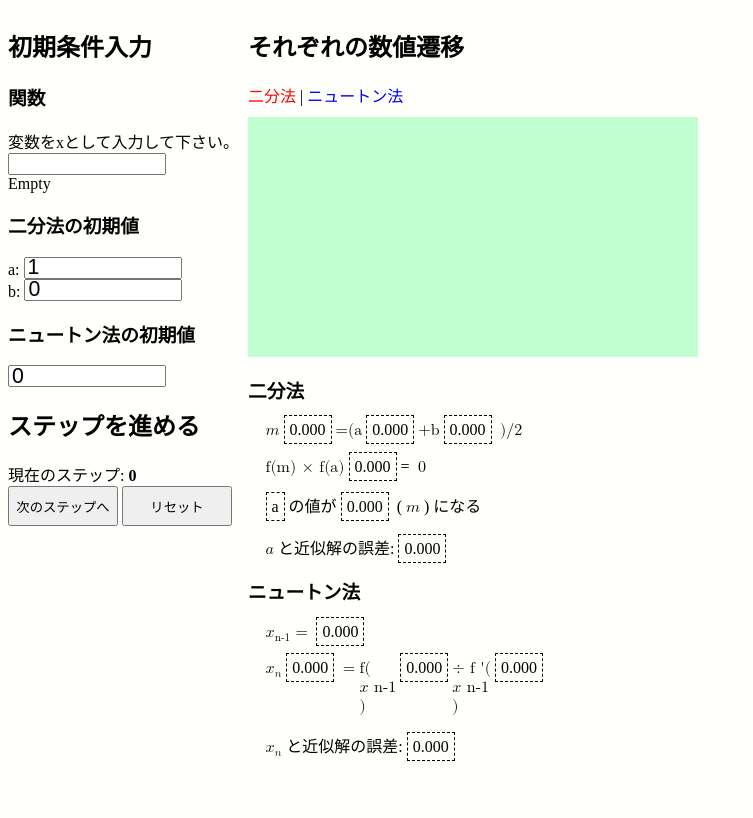
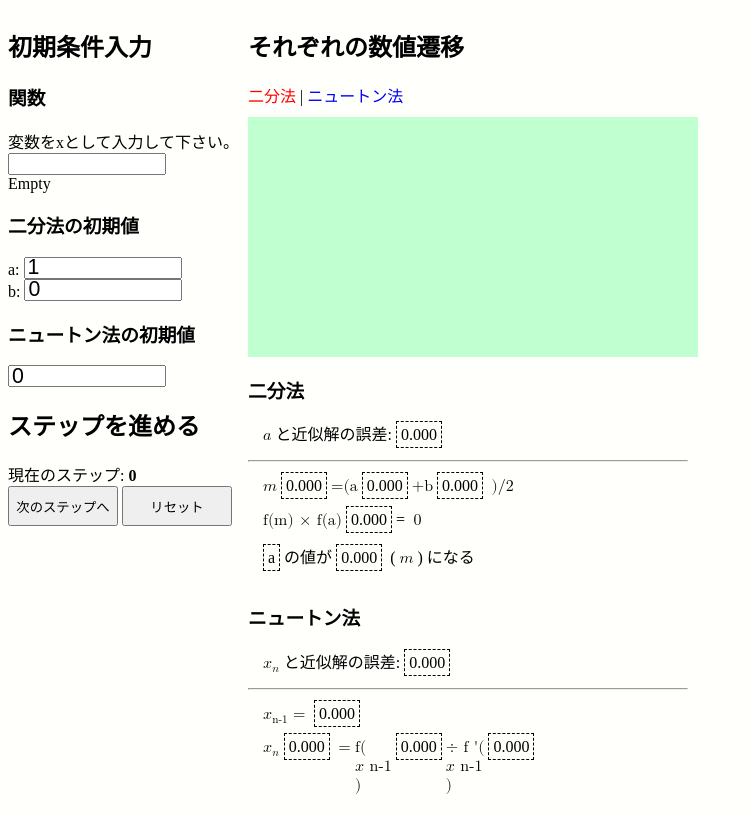
Before and after one commit to logica0419/num-cal, a plain HTML site: page index.html in a window 1280 px wide. Shown: the whole page, without its empty margins (0-753 px from the left). Drawn offline with nearby package versions, Linux system fonts and the light colour scheme; some packages are replaced by stand-ins of ours.

Commit message:
fix layout

```diff
--- a/index.html
+++ b/index.html
@@ -61,6 +61,12 @@
 
         <h3>二分法</h3>
         <div class="formula">
+          <math><mi>a</mi></math>
+          と近似解の誤差:
+          <span id="bisect-result-diff" class="decimal-container"> 0.000 </span>
+        </div>
+        <hr />
+        <div class="formula">
           <math><mi>m</mi></math>
           <span id="bisect-result-m" class="decimal-container">0.000</span>
           <math><mi>=(a</mi></math>
@@ -84,13 +90,19 @@
           <math><mi>m</mi></math>
           ) になる
         </div>
+
+        <h3 style="margin-top: 35px">ニュートン法</h3>
         <div class="formula">
-          <math><mi>a</mi></math>
+          <math>
+            <msub>
+              <mi>x</mi>
+              <mi>n</mi>
+            </msub>
+          </math>
           と近似解の誤差:
-          <span id="bisect-result-diff" class="decimal-container"> 0.000 </span>
+          <span id="newton-result-diff" class="decimal-container"> 0.000 </span>
         </div>
-
-        <h3>ニュートン法</h3>
+        <hr />
         <div class="formula">
           <math>
             <msub>
@@ -135,16 +147,6 @@
             0.000
           </span>
         </div>
-        <div class="formula">
-          <math>
-            <msub>
-              <mi>x</mi>
-              <mi>n</mi>
-            </msub>
-          </math>
-          と近似解の誤差:
-          <span id="newton-result-diff" class="decimal-container"> 0.000 </span>
-        </div>
       </div>
     </div>
   </body>
--- a/main.css
+++ b/main.css
@@ -23,7 +23,7 @@ body {
 }
 
 .display {
-  width: 450px;
+  width: 440px;
 }
 
 .canvas {
@@ -45,13 +45,11 @@ body {
 }
 
 .formula {
-  margin: 17.5px;
+  margin: 15px;
 }
 
 .decimal-container {
-  padding: 5px;
-  margin-bottom: 5px;
+  padding: 4px;
   border: 1px dashed #000000;
-  width: 500px;
   height: 1rem;
 }
```
